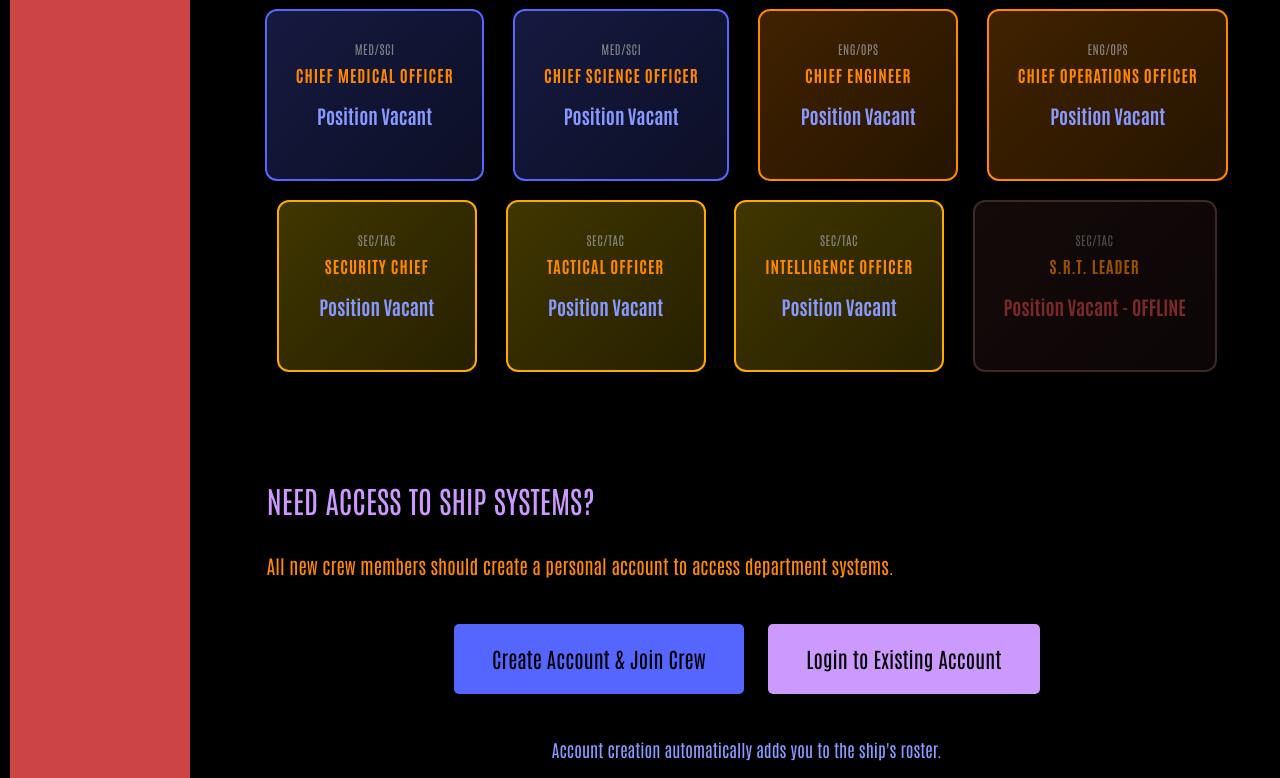
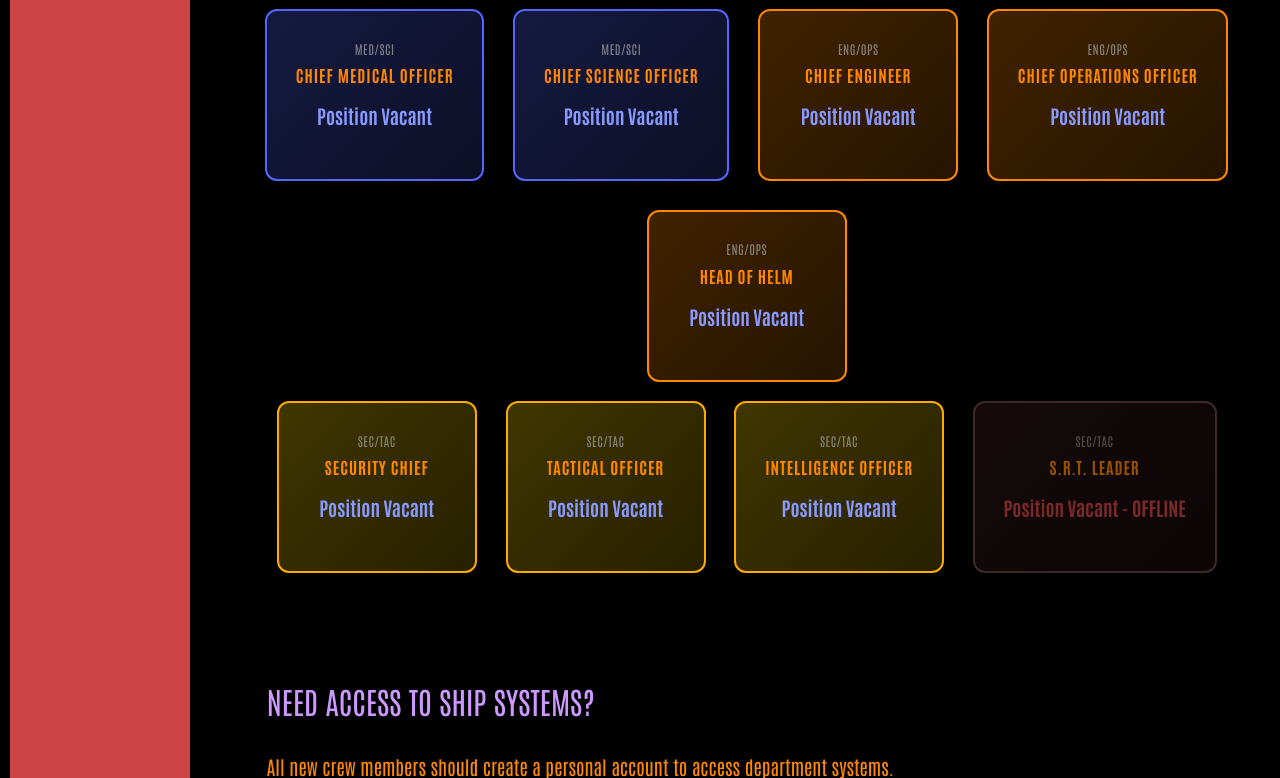
Before and after one commit to aidanpoe/uss-serenity1, a PHP site: page /pages/roster.php in a window 1280 px wide. Shown: the part 1508-2286 px from the top of the page. Run offline with PHP 8.4, Linux system fonts and the light colour scheme; data that the repository does not hold is empty.

Commit message:
Update roster.php

```diff
--- a/pages/roster.php
+++ b/pages/roster.php
@@ -384,6 +384,11 @@ $ranks = [
 			border: 2px solid var(--orange);
 		}
 
+		.senior-staff .helm {
+			background: linear-gradient(135deg, rgba(255, 136, 0, 0.25), rgba(255, 136, 0, 0.15));
+			border: 2px solid var(--orange);
+		}
+
 		.senior-staff .security {
 			background: linear-gradient(135deg, rgba(255, 215, 0, 0.25), rgba(255, 215, 0, 0.15));
 			border: 2px solid var(--gold);
@@ -732,6 +737,22 @@ $ranks = [
 									<button onclick="playSoundAndRedirect('audio2', 'command_structure_edit.php')" class="edit-btn">Edit Assignment</button>
 									<?php endif; ?>
 								</div>
+
+								<!-- Head of Helm -->
+								<div class="officer-box senior-staff helm">
+									<div class="department-label">ENG/OPS</div>
+									<div class="position-title">HEAD OF HELM</div>
+									<div class="officer-name">
+										<?php if ($command_positions['Head of Helm']): ?>
+											<?php echo htmlspecialchars($command_positions['Head of Helm']['rank'] . ' ' . $command_positions['Head of Helm']['first_name'] . ' ' . $command_positions['Head of Helm']['last_name']); ?>
+										<?php else: ?>
+											Position Vacant
+										<?php endif; ?>
+									</div>
+									<?php if (hasPermission('Captain')): ?>
+									<button onclick="playSoundAndRedirect('audio2', 'command_structure_edit.php')" class="edit-btn">Edit Assignment</button>
+									<?php endif; ?>
+								</div>
 							</div>
 							<div class="command-row">
 								<!-- Security Chief -->
```
